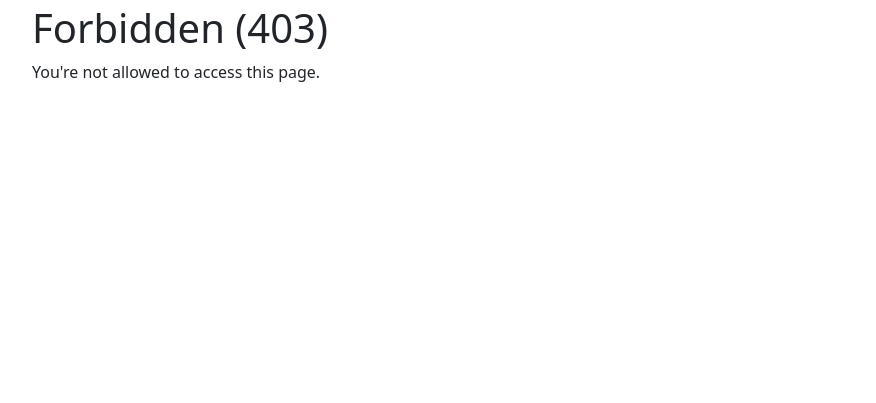
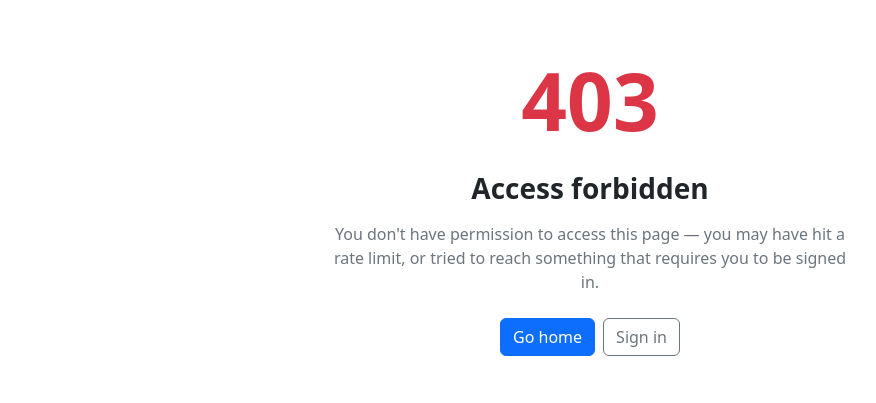
Before and after one commit to sepanta1/django-url-shortener, a Django app: template url_shortener/templates/403.html in a window 1280 px wide. Shown: the part 56-459 px from the top of the page, without its empty margins (50-926 px from the left). Run offline with Django 5.2, Linux system fonts and the light colour scheme; the template is opened without the code that fills it, so the values that code supplies are empty; some libraries are stand-ins or nearby versions.

Commit message:
feat(shortener)!: rate-limit link creation, exempt logged-in users

```diff
--- a/config/settings/base.py
+++ b/config/settings/base.py
@@ -98,6 +98,7 @@ THIRD_PARTY_APPS = [
     "rest_framework.authtoken",
     "corsheaders",
     "drf_spectacular",
+    "django_ratelimit",
 ]
 
 LOCAL_APPS = [
--- a/pyproject.toml
+++ b/pyproject.toml
@@ -24,6 +24,7 @@ dependencies = [
   "django-crispy-forms==2.7",
   "django-environ==0.14.0",
   "django-model-utils==5.0.0",
+  "django-ratelimit>=4.1.0",
   "django-redis==7.0.0",
   "djangorestframework==3.18.0",
   "drf-spectacular==0.30.0",
--- a/url_shortener/templates/403.html
+++ b/url_shortener/templates/403.html
@@ -1,13 +1,34 @@
 {% extends "base.html" %}
 
 {% block title %}Forbidden (403){% endblock title %}
+
 {% block content %}
-  <h1>Forbidden (403)</h1>
-  <p>
-    {% if exception %}
-      {{ exception }}
-    {% else %}
-      You're not allowed to access this page.
-    {% endif %}
-  </p>
+<div class="container py-5">
+  <div class="row justify-content-center text-center">
+    <div class="col-md-8 col-lg-6">
+
+      <div class="mb-4">
+        <span class="display-1 fw-bold text-danger">403</span>
+      </div>
+
+      <h1 class="h3 fw-bold mb-3">Access forbidden</h1>
+
+      <p class="text-muted mb-4">
+        {% if exception %}
+          {{ exception }}
+        {% else %}
+          You don't have permission to access this page — you may have hit
+          a rate limit, or tried to reach something that requires you to be
+          signed in.
+        {% endif %}
+      </p>
+
+      <div class="d-flex justify-content-center gap-2">
+        <a href="{% url 'shortener:home' %}" class="btn btn-primary">Go home</a>
+        <a href="{% url 'account_login' %}" class="btn btn-outline-secondary">Sign in</a>
+      </div>
+
+    </div>
+  </div>
+</div>
 {% endblock content %}
```
Also changed, not shown: url_shortener/shortener/views.py (+11 -1 lines), url_shortener/templates/403_csrf.html (+23 -9 lines), url_shortener/templates/404.html (+25 -8 lines), 1 other file.
